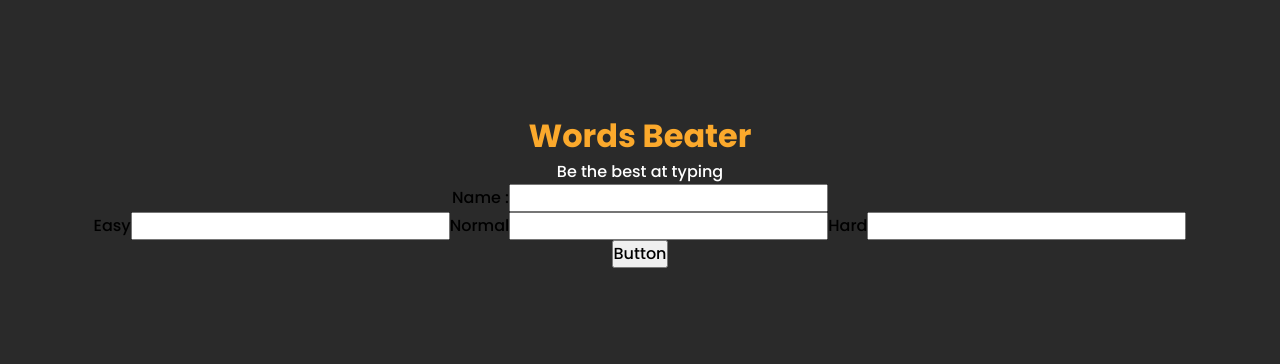
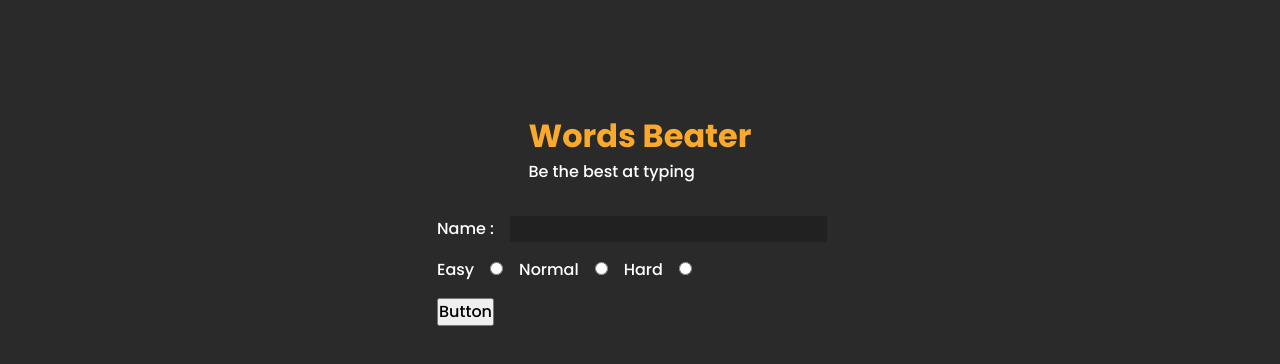
Before and after one commit to mlcoding111/Words-Beater, a React (Create React App) app: page / in a window 1280 px wide. Shown: the top 364 px of the page. Built offline with nearby package versions, Linux system fonts and the light colour scheme.

Commit message:
Updated Input styles and props

```diff
--- a/src/components/Form/index.tsx
+++ b/src/components/Form/index.tsx
@@ -9,12 +9,20 @@ type Props = {}
 const difficulties = ["Easy", "Normal", "Hard"]
 
 const Form = (props: Props) => {
+
+    const [value, setValue] = React.useState<string>("")
+
+    const handleChange = (e: React.FormEvent<HTMLInputElement>) => {
+        setValue(e.currentTarget.value)
+        console.log("Name : " , e.currentTarget.value)
+    }
+
   return (
     <Wrapper>
         <div className="name-input">
             <label>
                 Name :
-                <Input />
+                <Input type="text" value={value} name="name" handleChange={handleChange}/>
             </label>
         </div>
 
@@ -22,7 +30,7 @@ const Form = (props: Props) => {
             {difficulties.map((item, index) => (
                 <label>
                     {item}
-                  <Input />
+                  <Input type="radio" name="name"/>
                 </label>
             ))}
         </div>
@@ -37,5 +45,16 @@ export default Form
 
 
 export const Wrapper = styled.form`
+    color: white;
 
+    .name-input{
+        margin-top: 2em;
+    }
+    div{
+        margin: 1em 0;
+    }
+
+    input{
+        margin: 0 1em;
+    }
 `
--- a/src/components/Reusable/Input/index.tsx
+++ b/src/components/Reusable/Input/index.tsx
@@ -1,11 +1,32 @@
-import React from 'react'
+import React, { FC } from 'react'
+import styled from 'styled-components'
 
-type Props = {}
+type Props = {
+  type: string,
+  value?: string,
+  name: string,
+  handleChange?: (e: React.FormEvent<HTMLInputElement>) => void,
+}
 
-const Input = (props: Props) => {
+const Input:FC <Props> = ({type, value, name, handleChange}) => {
   return (
-    <input></input>
+    <Wrapper type={type} name={name} onChange={(e) => handleChange?.(e)}>
+
+    </Wrapper>
   )
 }
 
+export const Wrapper = styled.input`
+  color: white;
+  background-color: var(--secondary-color);
+  outline: none;
+  border: none;
+  border: 1px solid transparent;
+
+  :focus{
+    border: 1px solid var(--primary-color);
+  }
+
+`
+
 export default Input
--- a/src/containers/styles.tsx
+++ b/src/containers/styles.tsx
@@ -8,7 +8,7 @@ export const Layout = styled.div`
     margin: 0 auto;
 
     *{
-        text-align: center;
+        margin: 0 auto;
     }
 `
 
--- a/src/styles/global.ts
+++ b/src/styles/global.ts
@@ -20,7 +20,7 @@ export const GlobalStyle = createGlobalStyle`
 :root{
     --body-clr: #2A2A2A;
     --primary-color: #FBA92C;
-    --secondary-color: #373b69;
+    --secondary-color: #212121;
     --ff-primary: 'Poppins', sans-serif;
     --fw-400: 500;
     --fw-700: 600;
```
